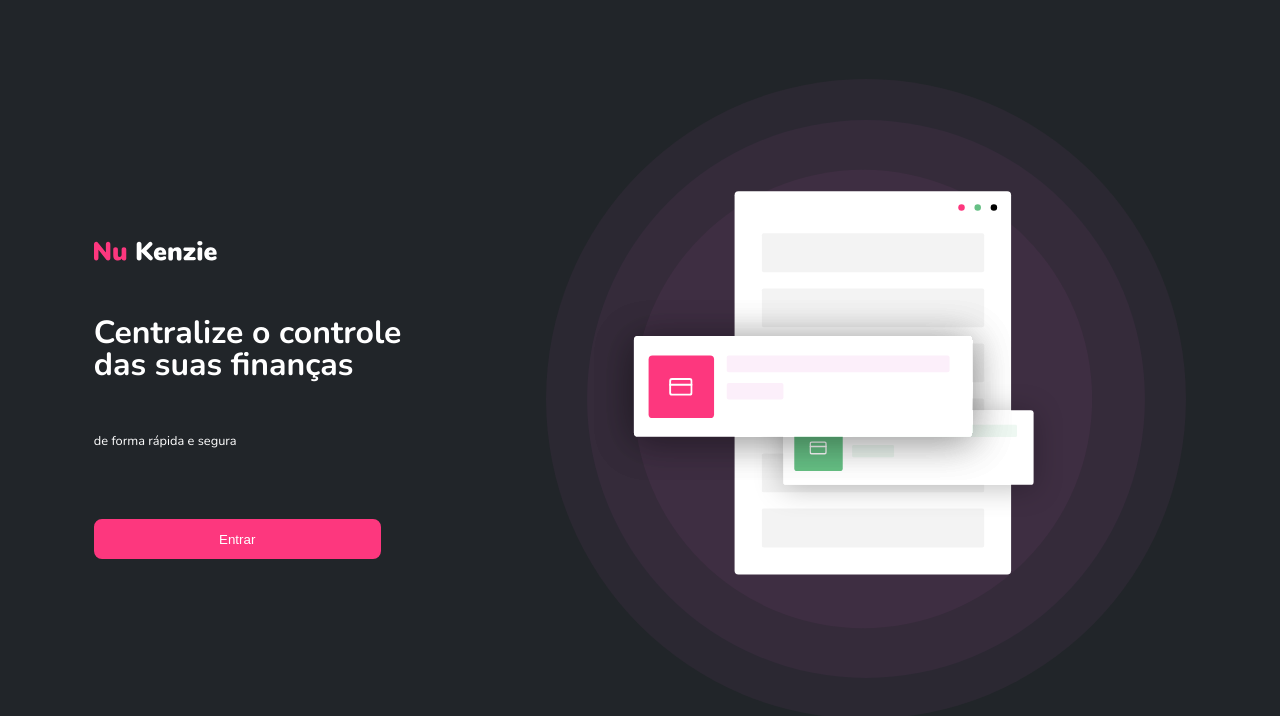
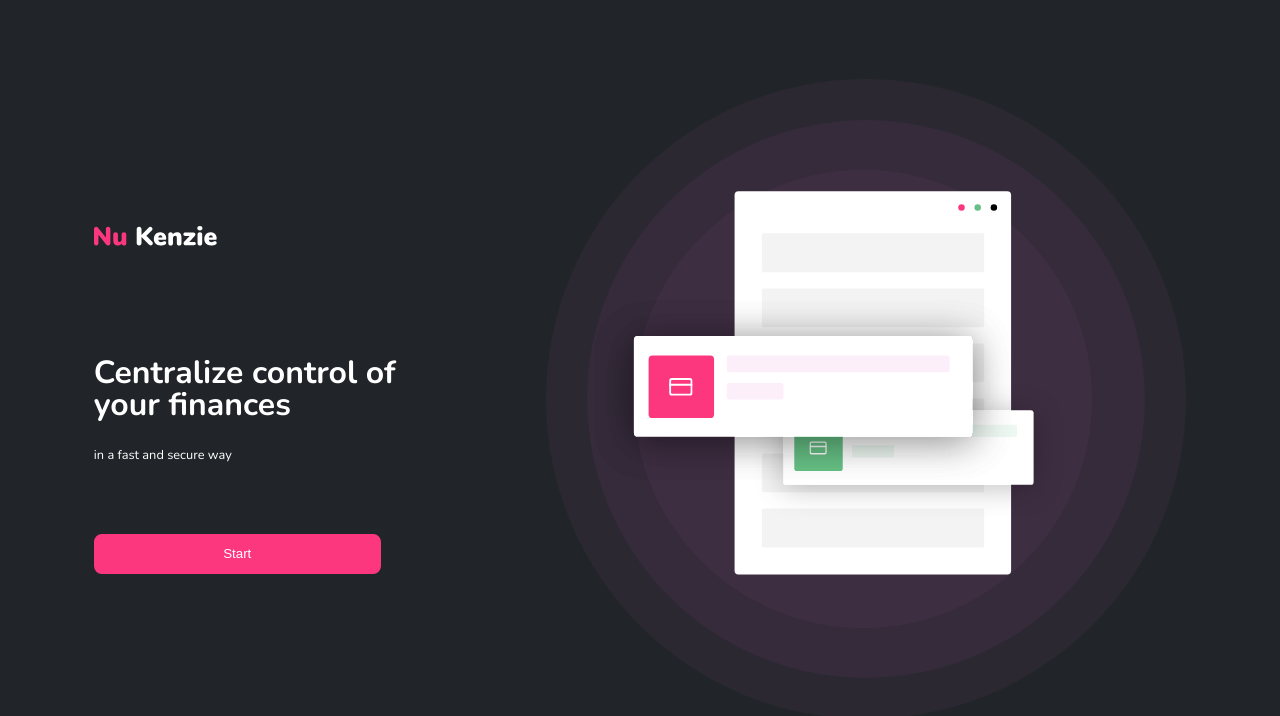
Before and after one commit to HenriqueMts/Nu-Kenzie-Redux-Thunk, a React (Create React App) app: page / in a window 1280 px wide. Shown: the top 716 px of the page. Built offline with nearby package versions, Linux system fonts and the light colour scheme.

Commit message:
chore: adjusts on css and the language of the page

```diff
--- a/src/Pages/LandingPage/index.jsx
+++ b/src/Pages/LandingPage/index.jsx
@@ -13,9 +13,9 @@
         <h1>
           <img src={Logo} alt="Logo" />
         </h1>
-        <h3>Centralize o controle das suas finanças</h3>
-        <span>de forma rápida e segura</span>
-        <button onClick={() => history.push("/home")}>Entrar</button>
+        <h3>Centralize control of your finances</h3>
+        <span>in a fast and secure way</span>
+        <button onClick={() => history.push("/home")}>Start</button>
       </div>
       <aside>
         <img src={LandingImg} alt="Ilustrative" />
--- a/src/Pages/LandingPage/styles.js
+++ b/src/Pages/LandingPage/styles.js
@@ -43,6 +43,8 @@
       -webkit-box-shadow: 0px 0px 10px 0px rgba(255, 255, 255, 0.75);
       -moz-box-shadow: 0px 0px 10px 0px rgba(255, 255, 255, 0.75);
       transition: 0.6s ease;
+      border: 2px solid #03b898;
+      background-color: #03b898;
     }
   }
   aside {
@@ -64,13 +66,13 @@
 
       h3 {
         margin-top: 15%;
-        margin-top: 0;
+
         text-align: start;
         font-size: 2rem;
         color: #fff;
       }
       span {
-        margin-top: 15%;
+        margin-top: 8%;
         color: #fff;
         font-size: 0.8rem;
       }
```
